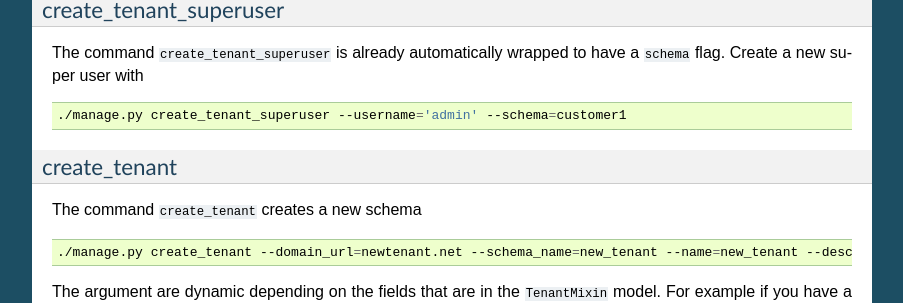
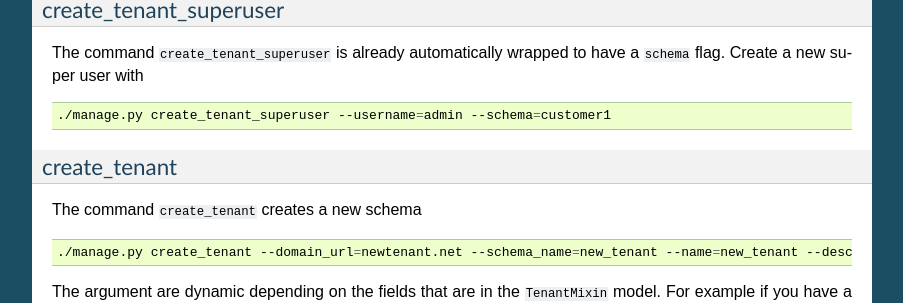
Before and after one commit to django-tenants/django-tenants, a Sphinx documentation site: the page built from docs/use.rst, in a window 1280 px wide and 900 px high, scrolled down 2646 px. Shown: the part 152-455 px from the top of the window, without its empty margins (198-1101 px from the left). Built offline with Sphinx 7.4.7, drawn with Linux system fonts in a browser that asks for light colours; the version number could not be read and is left out.

Commit message:
Update use.rst

```diff
--- a/docs/use.rst
+++ b/docs/use.rst
@@ -162,7 +162,7 @@ The command ``create_tenant_superuser`` is already automatically wrapped to have
 
 .. code-block:: bash
 
-    ./manage.py create_tenant_superuser --username='admin' --schema=customer1
+    ./manage.py create_tenant_superuser --username=admin --schema=customer1
 
 
 create_tenant
```
